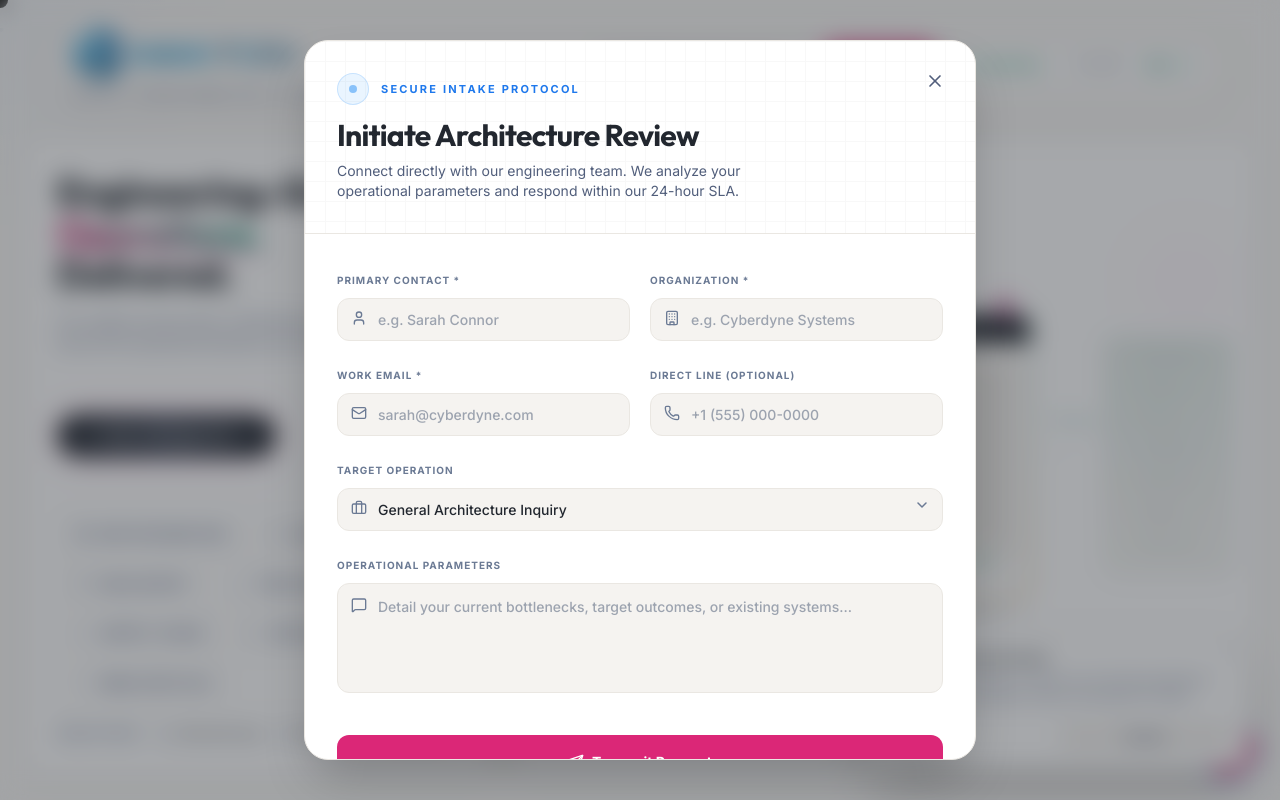
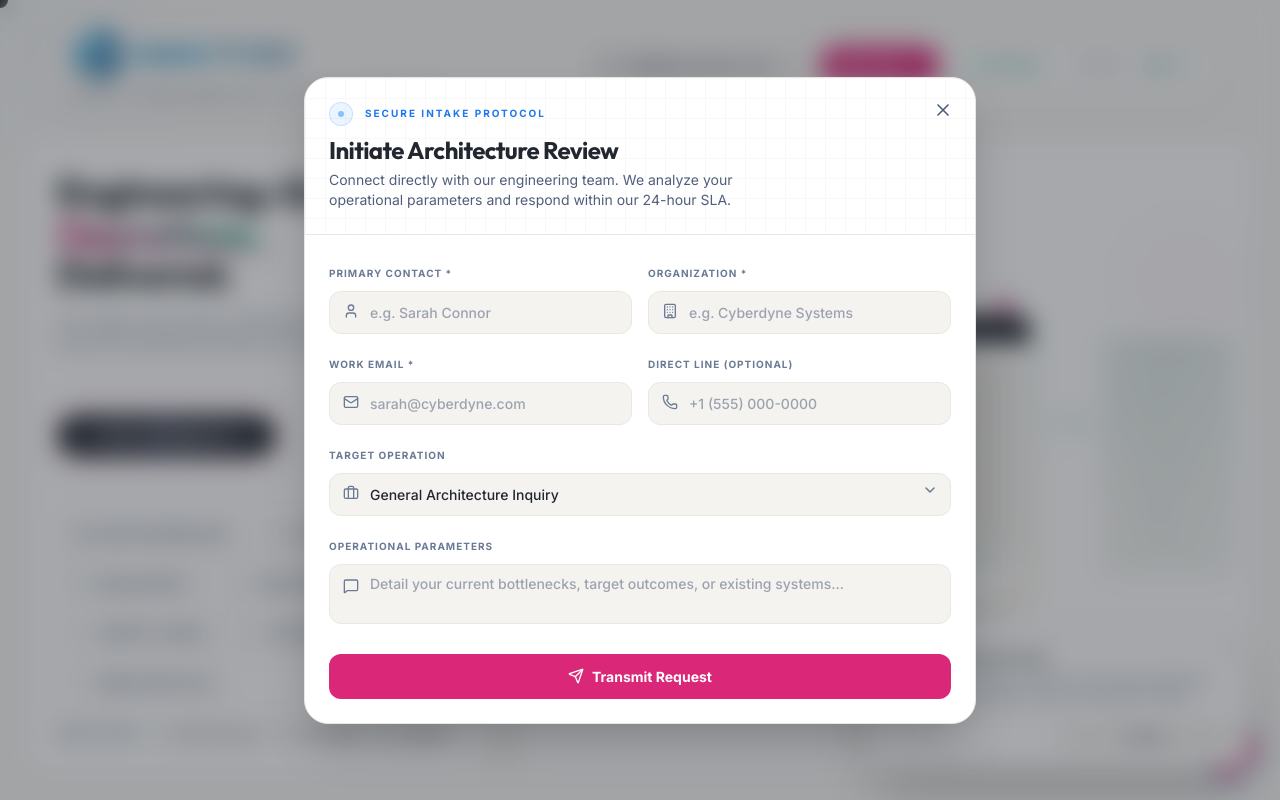
Before and after one commit to Kebadan-2704/Baava-Technologies, a React (Vite) app: page / in a window 1280 px wide. Both pictures are taken after a click on the button "Book Call". Built offline with nearby package versions, Linux system fonts and the light colour scheme.

Commit message:
fix: make contact modal fit on one screen without scrolling

```diff
--- a/src/components/ui/ContactModal.jsx
+++ b/src/components/ui/ContactModal.jsx
@@ -108,25 +108,25 @@ export default function ContactModal({ isOpen, onClose }) {
             aria-labelledby="contact-modal-title"
           >
             {/* Header */}
-            <div className="relative p-6 md:p-8 pb-6 border-b flex-shrink-0 overflow-hidden" style={{ borderColor: 'var(--color-border-subtle)' }}>
+            <div className="relative p-5 md:p-6 pb-4 border-b flex-shrink-0 overflow-hidden" style={{ borderColor: 'var(--color-border-subtle)' }}>
               <div className="absolute inset-0 opacity-[0.03] pointer-events-none" style={{ backgroundImage: 'linear-gradient(var(--color-text-primary) 1px, transparent 1px), linear-gradient(90deg, var(--color-text-primary) 1px, transparent 1px)', backgroundSize: '20px 20px' }} />
 
               <button
                 onClick={() => { onClose(); uiSounds.clickClose(); }}
-                className="absolute top-6 right-6 w-8 h-8 flex items-center justify-center rounded-full hover:bg-black/5 transition-colors z-20"
+                className="absolute top-4 right-4 w-8 h-8 flex items-center justify-center rounded-full hover:bg-black/5 transition-colors z-20"
                 aria-label="Close contact form"
               >
                 <X className="w-5 h-5" style={{ color: 'var(--color-text-secondary)' }} />
               </button>
 
-              <div className="relative z-10 flex items-center gap-3 mb-3">
-                <div className="flex items-center justify-center w-8 h-8 rounded-full bg-brand-500/10 border border-brand-500/20">
-                  <div className="w-2 h-2 rounded-full bg-brand-500 animate-pulse" />
+              <div className="relative z-10 flex items-center gap-3 mb-2">
+                <div className="flex items-center justify-center w-6 h-6 rounded-full bg-brand-500/10 border border-brand-500/20">
+                  <div className="w-1.5 h-1.5 rounded-full bg-brand-500 animate-pulse" />
                 </div>
-                <span className="text-[11px] font-bold uppercase tracking-[0.2em] text-brand-600">Secure Intake Protocol</span>
+                <span className="text-[10px] font-bold uppercase tracking-[0.2em] text-brand-600">Secure Intake Protocol</span>
               </div>
 
-              <h2 id="contact-modal-title" className="relative z-10 text-2xl md:text-3xl font-bold font-display tracking-tight mb-2" style={{ color: 'var(--color-text-primary)' }}>
+              <h2 id="contact-modal-title" className="relative z-10 text-xl md:text-2xl font-bold font-display tracking-tight mb-1" style={{ color: 'var(--color-text-primary)' }}>
                 Initiate Architecture Review
               </h2>
               <p className="relative z-10 text-[13px] md:text-sm max-w-md leading-relaxed" style={{ color: 'var(--color-text-secondary)' }}>
@@ -161,7 +161,7 @@ export default function ContactModal({ isOpen, onClose }) {
               </div>
             ) : (
               /* Form */
-              <form className="p-6 md:p-8 space-y-5 overflow-y-auto scrollbar-hide flex-1" onSubmit={handleSubmit} noValidate>
+              <form className="p-5 md:p-6 space-y-4 overflow-y-auto scrollbar-hide flex-1" onSubmit={handleSubmit} noValidate>
                 {status === 'error' && (
                   <div className="flex items-center gap-3 p-4 rounded-xl bg-red-50 border border-red-200">
                     <AlertCircle className="w-5 h-5 text-red-500 flex-shrink-0" />
@@ -169,7 +169,7 @@ export default function ContactModal({ isOpen, onClose }) {
                   </div>
                 )}
 
-                <div className="grid grid-cols-1 md:grid-cols-2 gap-5">
+                <div className="grid grid-cols-1 md:grid-cols-2 gap-4">
                   <div className="group space-y-2">
                     <label htmlFor="contact-name" className="text-[10px] font-bold uppercase tracking-widest transition-colors group-focus-within:text-brand-600" style={{ color: 'var(--color-text-tertiary)' }}>Primary Contact *</label>
                     <div className="relative">
@@ -207,7 +207,7 @@ export default function ContactModal({ isOpen, onClose }) {
                   </div>
                 </div>
 
-                <div className="grid grid-cols-1 md:grid-cols-2 gap-5">
+                <div className="grid grid-cols-1 md:grid-cols-2 gap-4">
                   <div className="group space-y-2">
                     <label htmlFor="contact-email" className="text-[10px] font-bold uppercase tracking-widest transition-colors group-focus-within:text-brand-600" style={{ color: 'var(--color-text-tertiary)' }}>Work Email *</label>
                     <div className="relative">
@@ -282,21 +282,21 @@ export default function ContactModal({ isOpen, onClose }) {
                       name="message"
                       value={formData.message}
                       onChange={handleChange}
-                      rows={4}
+                      rows={2}
                       placeholder="Detail your current bottlenecks, target outcomes, or existing systems..."
-                      className="w-full pl-10 pr-4 py-3 text-[14px] font-medium rounded-xl outline-none transition-all focus:ring-2 focus:ring-offset-1 ring-brand-500/40 focus:ring-brand-500/80 resize-none"
+                      className="w-full pl-10 pr-4 py-2 text-[14px] font-medium rounded-xl outline-none transition-all focus:ring-2 focus:ring-offset-1 ring-brand-500/40 focus:ring-brand-500/80 resize-none"
                       style={{ background: 'var(--color-surface-alt)', border: '1px solid var(--color-border-subtle)', color: 'var(--color-text-primary)' }}
                     />
                   </div>
                 </div>
 
-                <div className="pt-4">
+                <div className="pt-2">
                   <motion.button
                     whileHover={{ scale: 1.01, y: -1 }}
                     whileTap={{ scale: 0.98 }}
                     type="submit"
                     disabled={status === 'submitting'}
-                    className="group relative w-full flex items-center justify-center gap-2 py-4 rounded-xl text-white font-bold text-[14px] transition-all overflow-hidden disabled:opacity-70 disabled:cursor-not-allowed"
+                    className="group relative w-full flex items-center justify-center gap-2 py-3 rounded-xl text-white font-bold text-[14px] transition-all overflow-hidden disabled:opacity-70 disabled:cursor-not-allowed"
                     style={{ background: 'var(--color-primary-600)' }}
                   >
                     <div className="absolute inset-0 bg-gradient-to-r from-transparent via-white/10 to-transparent -translate-x-full group-hover:animate-shine-sweep" />
```
